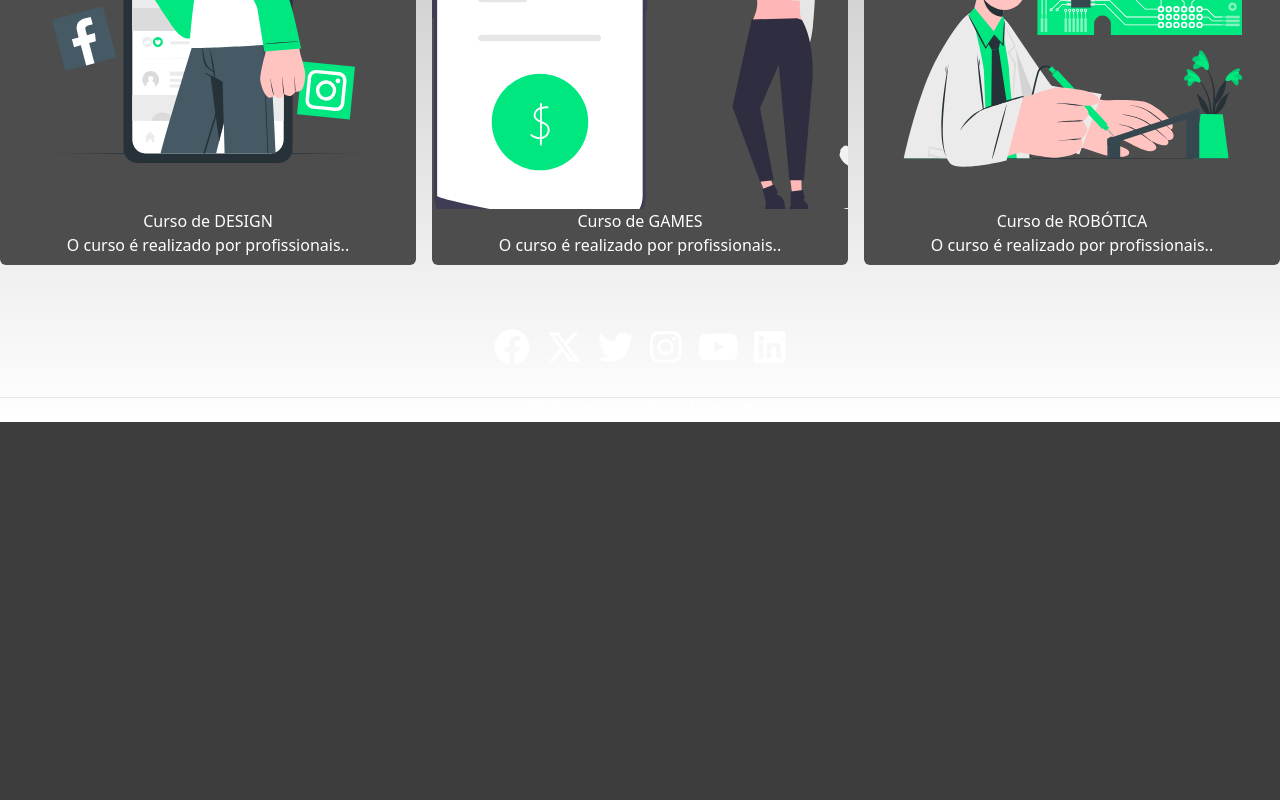
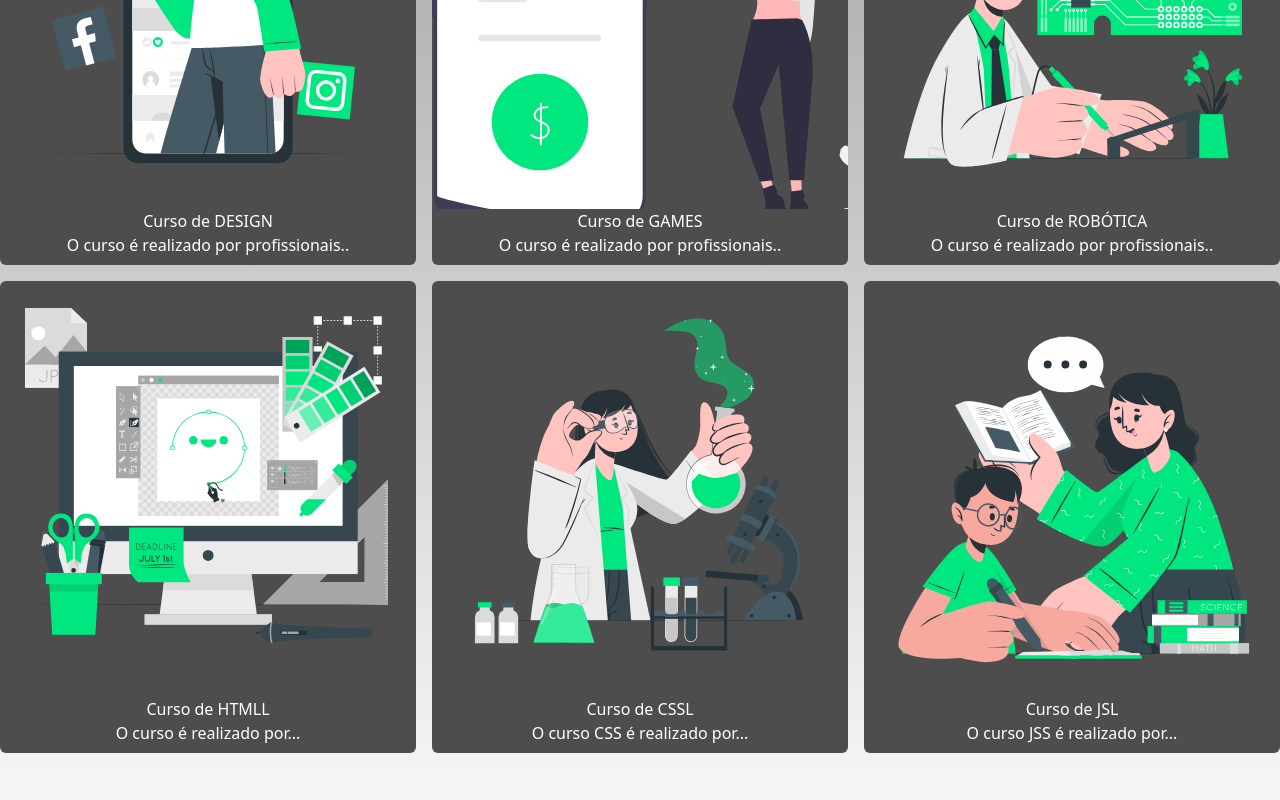
Before and after one commit to Matheusgta56/mslongo, a Next.js app: page / in a window 1280 px wide. Shown: the part 1480-2280 px from the top of the page. Before the commit the page ends 1902 px from the top, so only its background shows below. Built offline with nearby package versions, Linux system fonts and the light colour scheme.

Commit message:
alteração0

```diff
--- a/app/components/Courses.tsx
+++ b/app/components/Courses.tsx
@@ -1,5 +1,13 @@
 export default function Courses() {
-    return(
+
+  const courses = [
+    { title: "Curso de HTML", url: "/img/html.svg", description: "O curso é realizado por..." },
+    { title: "Curso de CSS", url: "/img/css.svg", description: "O curso CSS é realizado por..." },
+    { title: "Curso de JS", url: "/img/js.svg", description: "O curso JSS é realizado por..." }
+  ]
+
+
+  return (
     <main className="grid gap-4">
       <div className="md:col-span-2 lg:col-span-3 mt-4 text-white text-center">
         <h2 id="cursos">
@@ -60,6 +68,21 @@
           </div>
         </a>
       </div>
+      {
+        courses.map((course) => {
+          return (
+            <div className="bg-[#4d4d4d] rounded-md pb-2">
+              <a href="/curso_html.html">
+                <img className="hover:scale-105" src={course.url} alt="" />
+                <div className="text-white text-center">
+                  <h3>{course.title}L</h3>
+                  <p>{course.description}</p>
+                </div>
+              </a>
+            </div>
+          )
+        })
+      }
     </main>
 
   )
```
Lines whose indentation alone changed are shown as unchanged.
